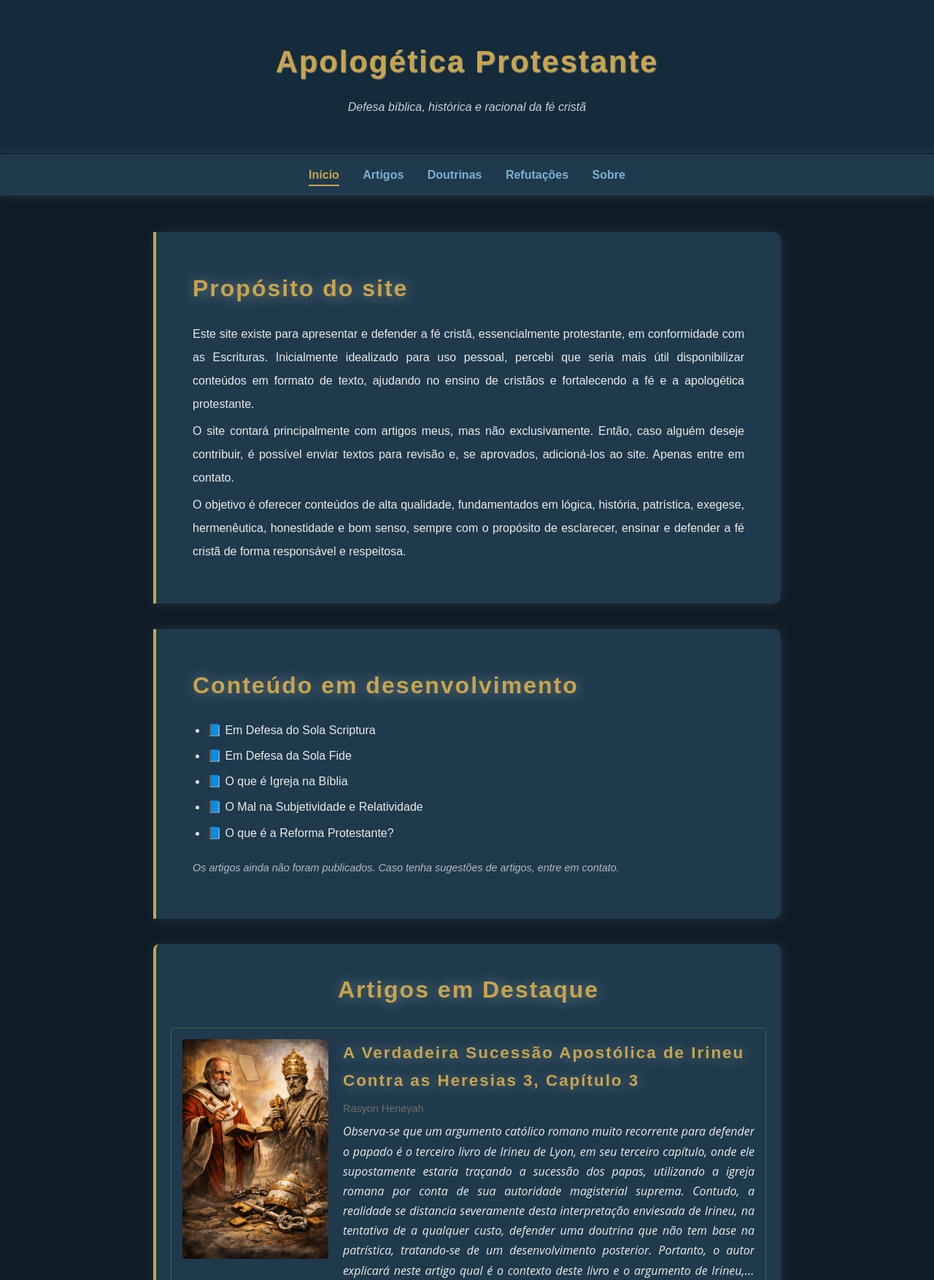
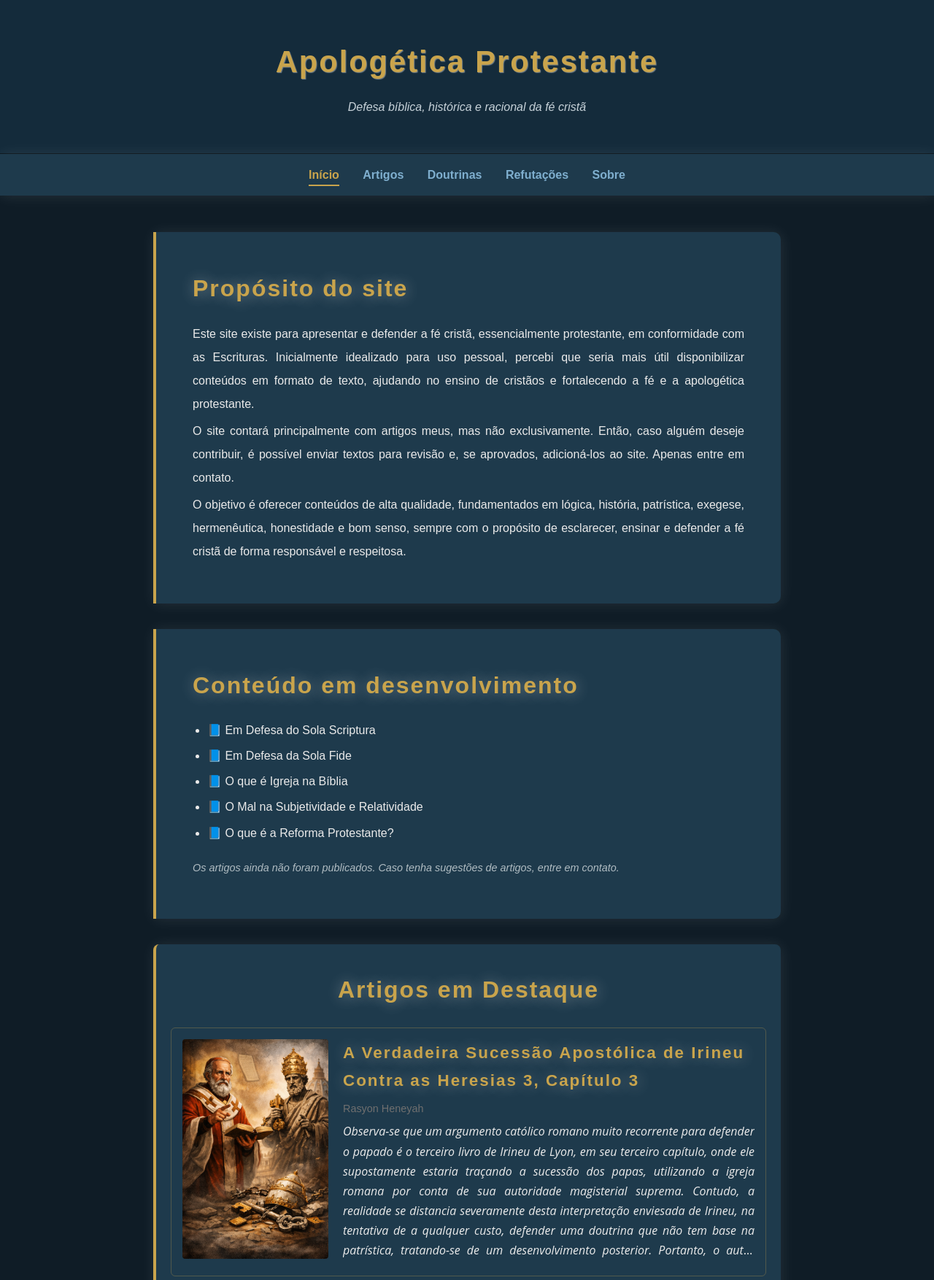
Before and after one commit to Rasyonheneyah/apologetica, a Jekyll site: the page built from index.html, in a window 1280 px wide. Shown: the top 1754 px of the page at 73% size. Built offline with Jekyll 4.4.1, drawn with Linux system fonts in a browser that asks for light colours; some web fonts are replaced; grey boxes are pictures that could not be loaded.

Commit message:
Update style.css

```diff
--- a/css/style.css
+++ b/css/style.css
@@ -305,7 +305,7 @@ ul.abas-lista{
 
     display: -webkit-box;
     -webkit-box-orient: vertical;
-    -webkit-line-clamp: 8;  /* ajuste fino */
+    -webkit-line-clamp: 7;  /* ajuste fino */
 
     text-overflow: ellipsis;
 }
```
